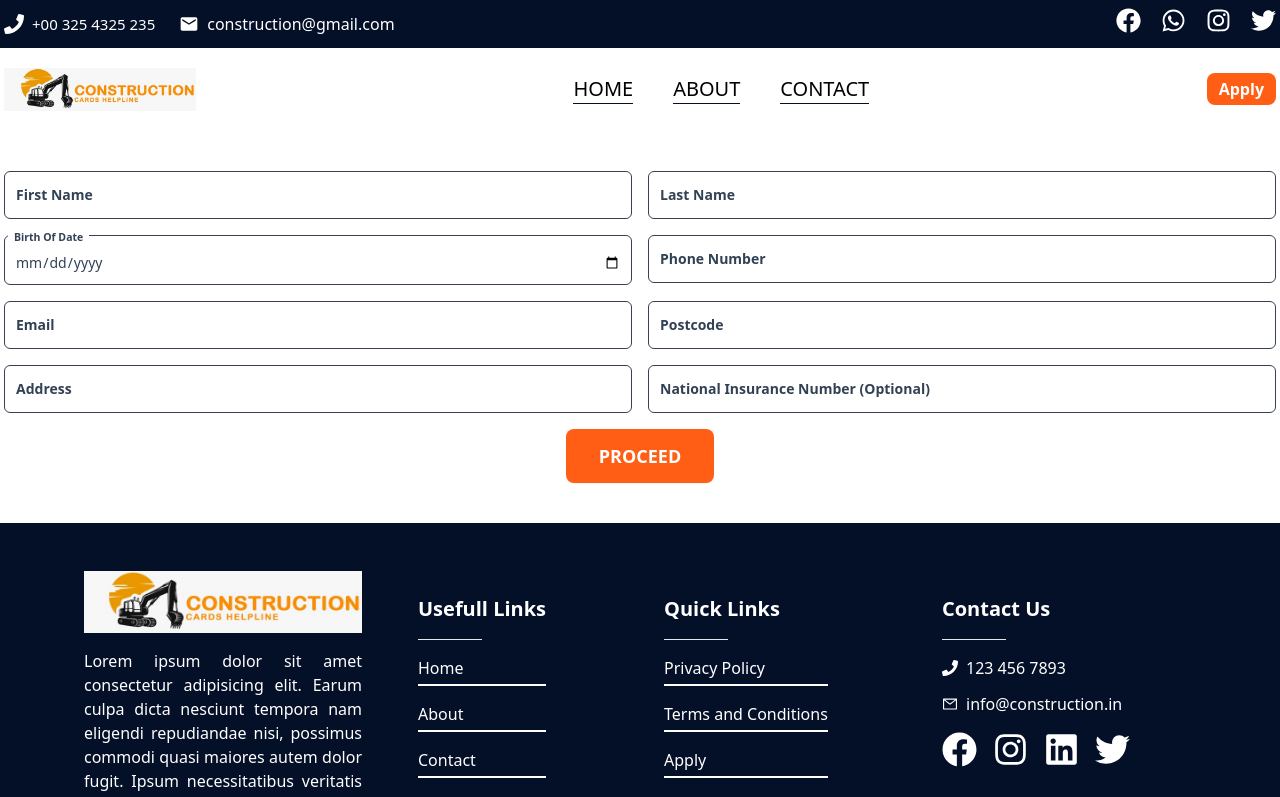
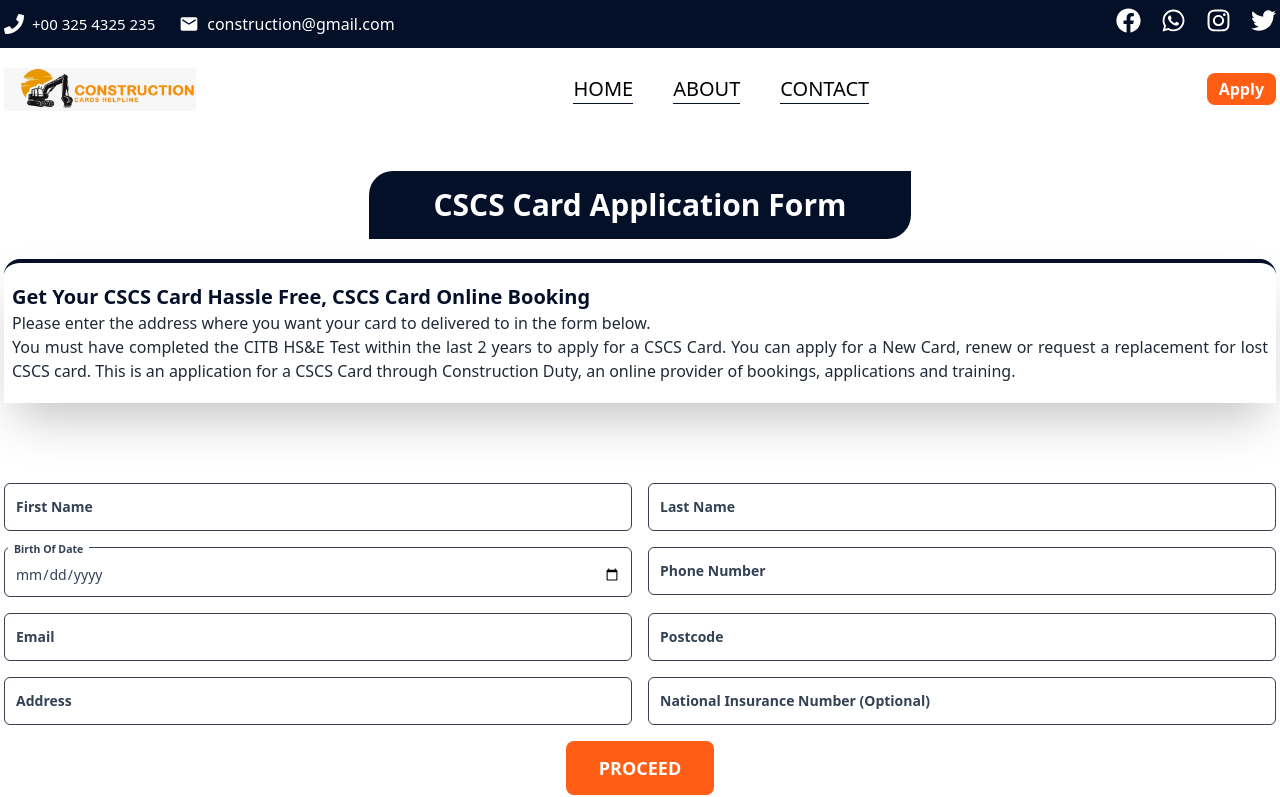
Before and after one commit to nishantsingh345/construction2, a Next.js app: page /cscscards/book-now in a window 1280 px wide. Shown: the top 797 px of the page. Built offline with nearby package versions, Linux system fonts and the light colour scheme.

Commit message:
adding note

```diff
--- a/src/app/citb/book-now/page.tsx
+++ b/src/app/citb/book-now/page.tsx
@@ -1,3 +1,4 @@
+import Note from "@/components/book/citb.tsx/Note";
 import PersnoalDetails from "@/components/common/PersnoalDetails";
 import React from "react";
 
@@ -6,7 +7,8 @@ type Props = {};
 const page = (props: Props) => {
   return (
     <div>
-      <PersnoalDetails href="/"/>
+      <Note />
+      <PersnoalDetails href="/" />
     </div>
   );
 };
--- a/src/app/course/book-now/page.tsx
+++ b/src/app/course/book-now/page.tsx
@@ -1,3 +1,4 @@
+import Note from "@/components/book/course/Note";
 import PersnoalDetails from "@/components/common/PersnoalDetails";
 import React from "react";
 
@@ -6,7 +7,8 @@ type Props = {};
 const page = (props: Props) => {
   return (
     <div>
-      <PersnoalDetails href=""/>
+      <Note />
+      <PersnoalDetails href="" />
     </div>
   );
 };
--- a/src/app/cscscards/book-now/page.tsx
+++ b/src/app/cscscards/book-now/page.tsx
@@ -1,3 +1,4 @@
+import Note from "@/components/book/cscscards/Note";
 import PersnoalDetails from "@/components/common/PersnoalDetails";
 import React from "react";
 
@@ -6,6 +7,7 @@ type Props = {};
 const page = (props: Props) => {
   return (
     <div>
+      <Note />
       <PersnoalDetails href="/" />
     </div>
   );
--- /dev/null
+++ b/src/components/book/citb.tsx/Note.tsx
@@ -0,0 +1,34 @@
+import Section from "@/components/common/Section";
+import React from "react";
+
+type Props = {};
+
+const Note = (props: Props) => {
+  return (
+    <div className="py-10">
+      <Section>
+        <div>
+          <div className="flex items-center justify-center">
+            <div className="bg-[#040f28] py-4 px-10 md:px-16 rounded-tl-3xl rounded-br-3xl">
+              <p className="text-center font-bold text-white md:text-3xl text-2xl">
+                Book Your CITB Test
+              </p>
+            </div>
+          </div>
+
+          <div className="py-5 px-2 shadow-2xl mt-5 rounded-t-2xl border-t-4 border-[#040f28] text-justify">
+            <p className="font-bold text-xl text-[#040f28]">Book Your CITB Test</p>
+            <p>
+              Book your CITB Health, Safety & Environment Test (commonly known as a CITB test or a
+              CITB Touch Screen Test), the CITB Health, Safety & Environment Test that is required
+              to apply for a CSCS Card or to renew your CSCS Card. Not Sure which test to take?
+              Speak to our Experts
+            </p>
+          </div>
+        </div>
+      </Section>
+    </div>
+  );
+};
+
+export default Note;
--- /dev/null
+++ b/src/components/book/course/Note.tsx
@@ -0,0 +1,33 @@
+import Section from "@/components/common/Section";
+import React from "react";
+
+type Props = {};
+
+const Note = (props: Props) => {
+  return (
+    <div className="py-10">
+      <Section>
+        <div>
+          <div className="flex items-center justify-center">
+            <div className="bg-[#040f28] py-4 px-10 md:px-16 rounded-tl-3xl rounded-br-3xl">
+              <p className="text-center font-bold text-white md:text-3xl text-2xl">
+                Health Safety & Awareness Course
+              </p>
+            </div>
+          </div>
+
+          <div className="py-5 px-2 shadow-2xl mt-5 rounded-t-2xl border-t-4 border-[#040f28] text-justify">
+            <p className="font-bold text-xl text-[#040f28]">Health Safety & Awareness Course</p>
+            <p>
+              You must complete a Health, Safety & Awarensee course to be eligible for a CSCS Green
+              Card. Please input the personal details of the applicant. The login details to your
+              online platform will be sent to the email address provided.
+            </p>
+          </div>
+        </div>
+      </Section>
+    </div>
+  );
+};
+
+export default Note;
--- /dev/null
+++ b/src/components/book/cscscards/Note.tsx
@@ -0,0 +1,39 @@
+import Section from "@/components/common/Section";
+import React from "react";
+
+type Props = {};
+
+const Note = (props: Props) => {
+  return (
+    <div className="py-10">
+      <Section>
+        <div>
+          <div className="flex items-center justify-center">
+            <div className="bg-[#040f28] py-4 px-10 md:px-16 rounded-tl-3xl rounded-br-3xl">
+              <p className="text-center font-bold text-white md:text-3xl text-2xl">
+                CSCS Card Application Form
+              </p>
+            </div>
+          </div>
+
+          <div className="py-5 px-2 shadow-2xl mt-5 rounded-t-2xl border-t-4 border-[#040f28] text-justify">
+            <p className="font-bold text-xl text-[#040f28]">
+              Get Your CSCS Card Hassle Free, CSCS Card Online Booking
+            </p>
+            <p>
+              Please enter the address where you want your card to delivered to in the form below.
+            </p>
+            <p>
+              You must have completed the CITB HS&E Test within the last 2 years to apply for a CSCS
+              Card. You can apply for a New Card, renew or request a replacement for lost CSCS card.
+              This is an application for a CSCS Card through Construction Duty, an online provider
+              of bookings, applications and training.
+            </p>
+          </div>
+        </div>
+      </Section>
+    </div>
+  );
+};
+
+export default Note;
```
